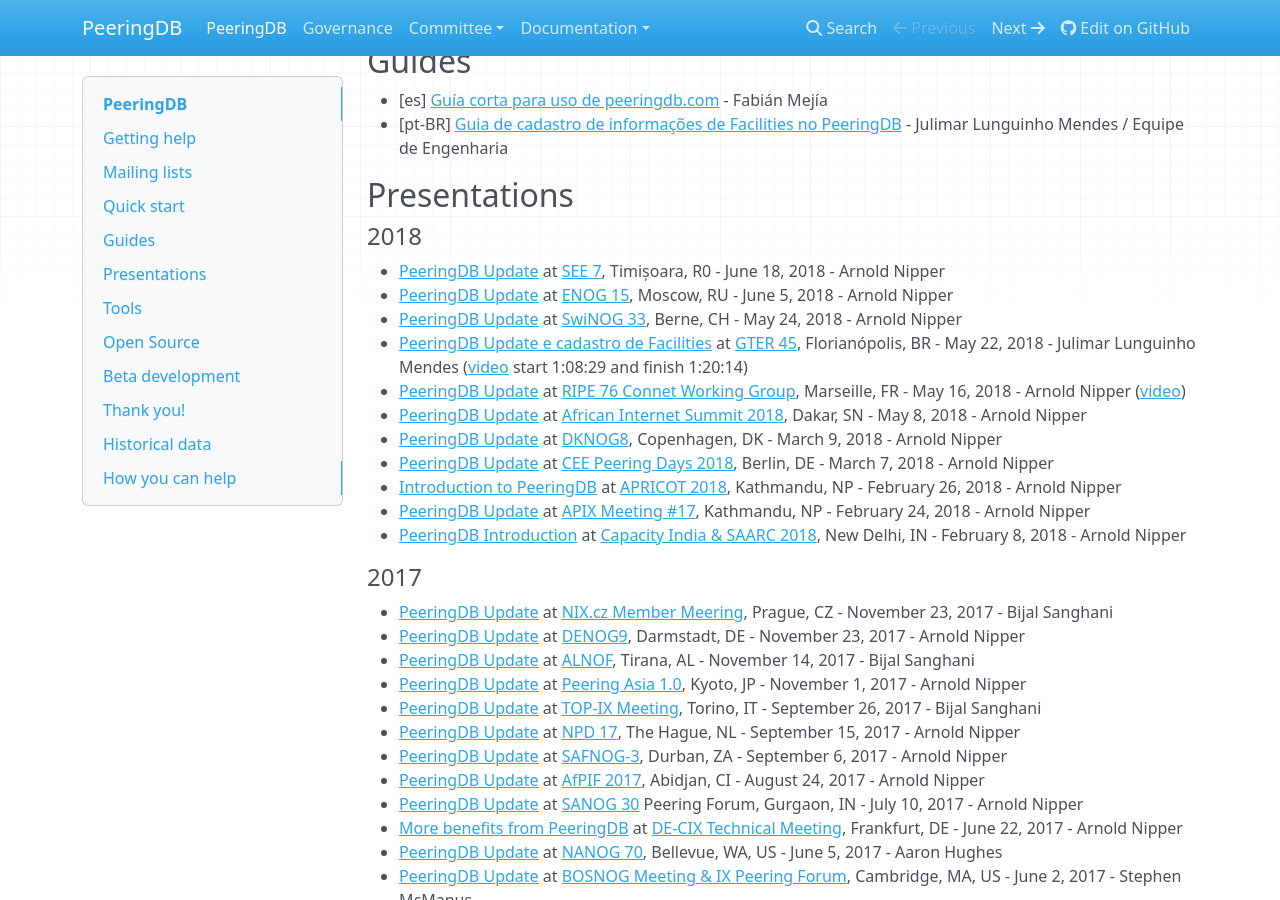
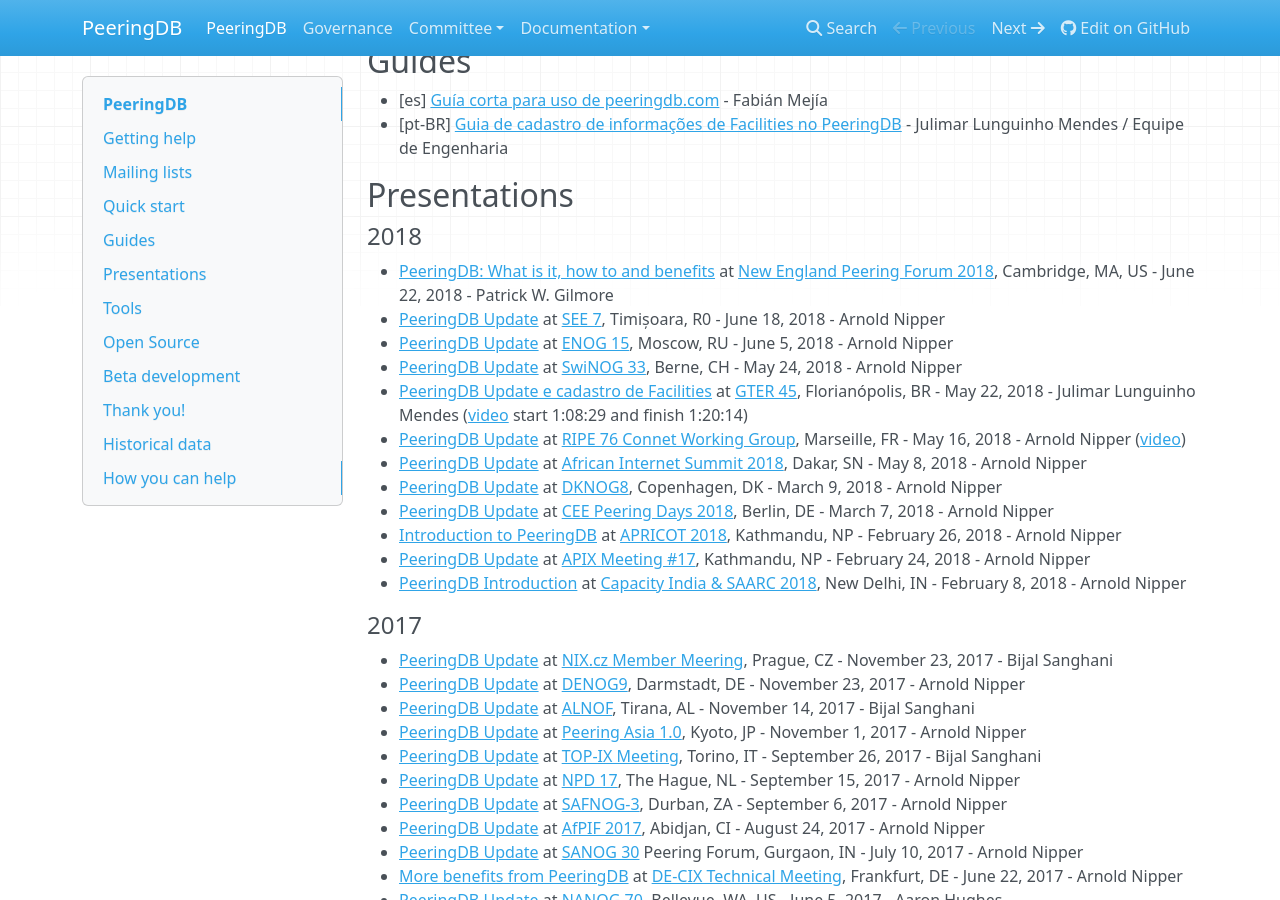
Before and after one commit to peeringdb/docs, an MkDocs documentation site: the page built from docs/index.md, in a window 1280 px wide and 900 px high, scrolled down 1184 px. Built offline with MkDocs 1.6.1, drawn with Linux system fonts in a browser that asks for light colours; nearby versions of some CDN libraries; old or Windows-style settings are respelled for this version of MkDocs.

Commit message:
Added Patrick's NEPF 2018 presentation.

```diff
--- a/docs/index.md
+++ b/docs/index.md
@@ -52,6 +52,7 @@
 
 #### 2018
 
+- [PeeringDB: What is it, how to and benefits](presentation/20180622-NEPF-Gilmore.pdf) at [New England Peering Forum 2018](http://nepeeringforum.org/), Cambridge, MA, US - June 22, 2018 - Patrick W. Gilmore
 - [PeeringDB Update](presentation/20180619-SEE7-Lightning-Nipper.pdf) at [SEE 7](https://www.ripe.net/participate/meetings/regional-meetings/see/see-7), Timișoara, R0 - June 18, 2018 - Arnold Nipper
 - [PeeringDB Update](presentation/20180605-ENOG15-Nipper-V2.pdf) at [ENOG 15](https://www.enog.org/enog-15/programme/agenda/), Moscow, RU - June 5, 2018 - Arnold Nipper
 - [PeeringDB Update](presentation/20180524-SwiNOG-33-Lightning-Nipper-V2.pdf) at [SwiNOG 33](http://www.swinog.ch/meetings/swinog33/index.asp), Berne, CH - May 24, 2018 - Arnold Nipper
```
